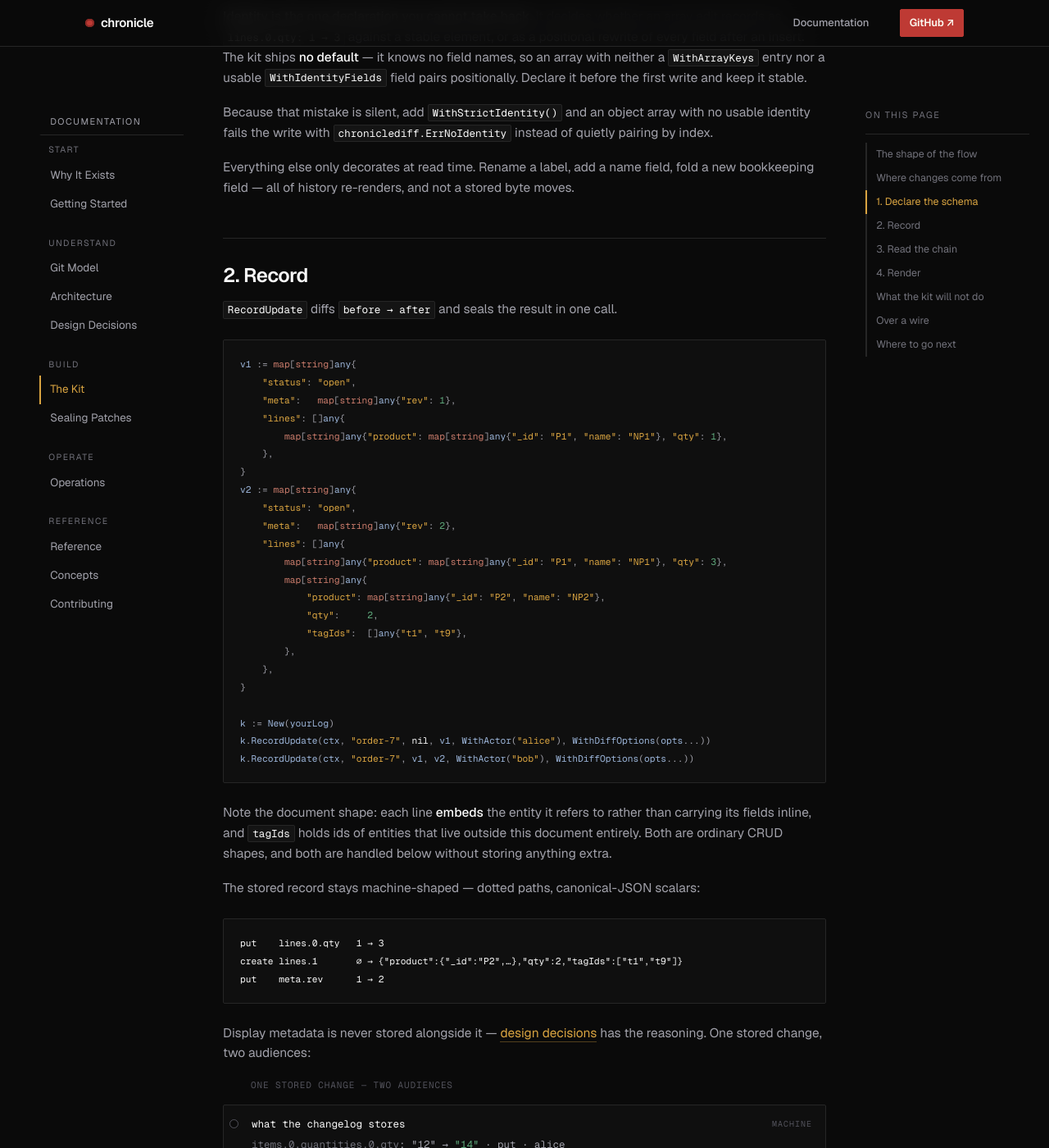
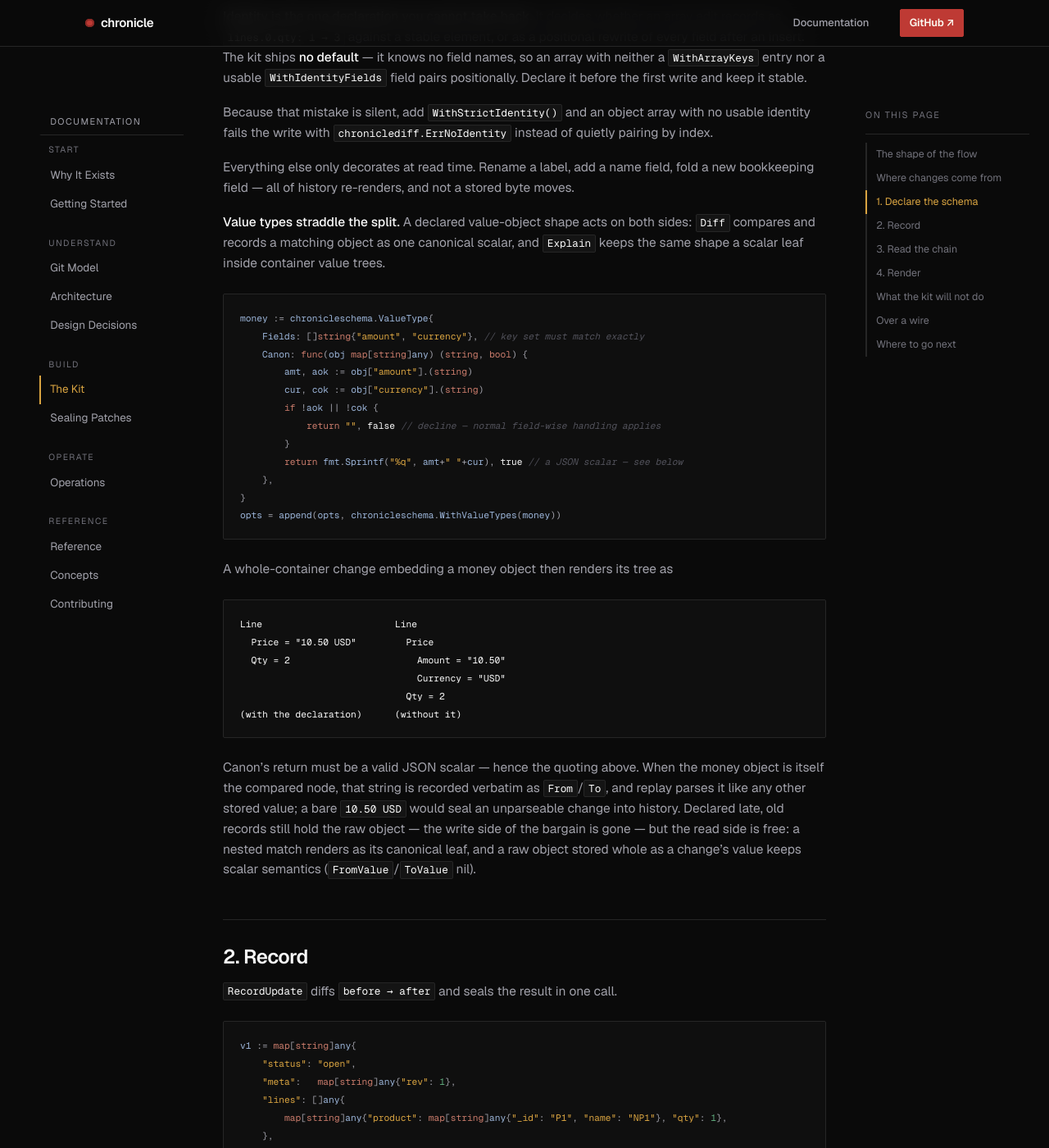
Before and after one commit to zdirnecamlcs96/chronicle, a Jekyll site: the page built from docs/kit.md, in a window 1280 px wide and 1400 px high, scrolled down 3897 px. Shown: the whole window at 82% size. Built offline with Jekyll 4.4.1, drawn with Linux system fonts in a browser that asks for light colours.

Commit message:
docs(kit): add value-types example spanning write and read
Shows the canonical-leaf rendering Explain now does and documents the
Canon-returns-JSON contract: a non-JSON scalar seals an unparseable
change into history, which nothing enforced or spelled out before.

````diff
--- a/docs/kit.md
+++ b/docs/kit.md
@@ -163,6 +163,45 @@ instead of quietly pairing by index.
 Everything else only decorates at read time. Rename a label, add a name field,
 fold a new bookkeeping field — all of history re-renders, and not a stored byte
 moves.
+
+**Value types straddle the split.** A declared value-object shape acts on both
+sides: `Diff` compares and records a matching object as one canonical scalar,
+and `Explain` keeps the same shape a scalar leaf inside container value trees.
+
+```go
+money := chronicleschema.ValueType{
+    Fields: []string{"amount", "currency"}, // key set must match exactly
+    Canon: func(obj map[string]any) (string, bool) {
+        amt, aok := obj["amount"].(string)
+        cur, cok := obj["currency"].(string)
+        if !aok || !cok {
+            return "", false // decline — normal field-wise handling applies
+        }
+        return fmt.Sprintf("%q", amt+" "+cur), true // a JSON scalar — see below
+    },
+}
+opts = append(opts, chronicleschema.WithValueTypes(money))
+```
+
+A whole-container change embedding a money object then renders its tree as
+
+```
+Line                        Line
+  Price = "10.50 USD"         Price
+  Qty = 2                       Amount = "10.50"
+                                Currency = "USD"
+                              Qty = 2
+(with the declaration)      (without it)
+```
+
+Canon's return must be a valid JSON scalar — hence the quoting above. When the
+money object is itself the compared node, that string is recorded verbatim as
+`From`/`To`, and replay parses it like any other stored value; a bare
+`10.50 USD` would seal an unparseable change into history. Declared late, old
+records still hold the raw object — the write side of the bargain is gone —
+but the read side is free: a nested match renders as its canonical leaf, and a
+raw object stored whole as a change's value keeps scalar semantics
+(`FromValue`/`ToValue` nil).
 
 ## 2. Record
 
````
